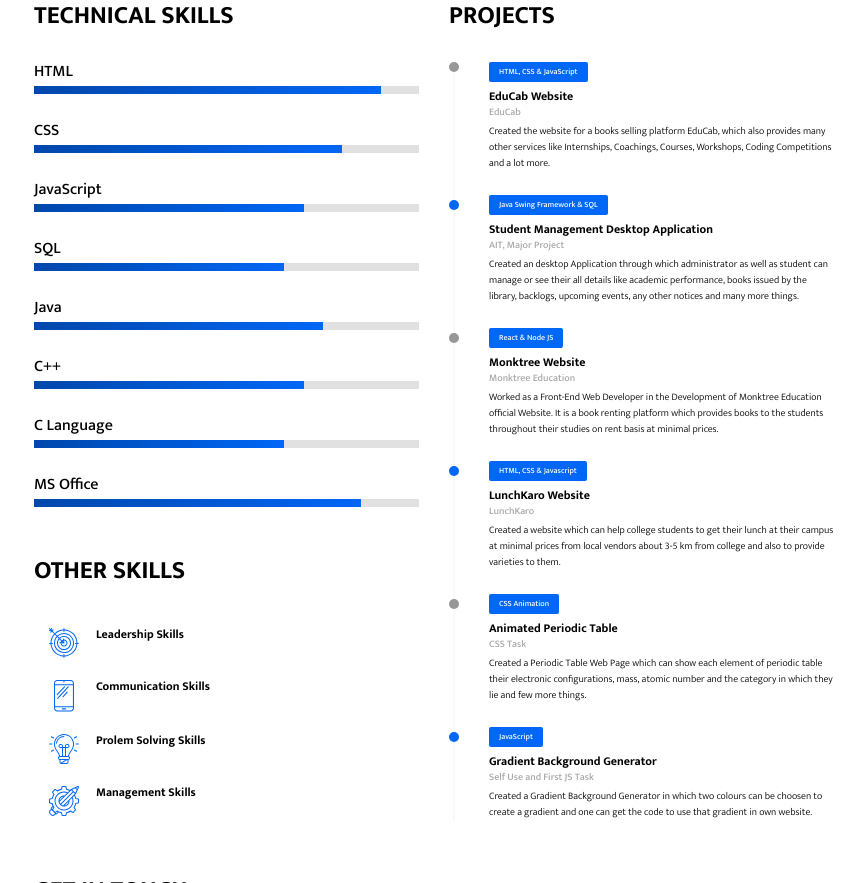
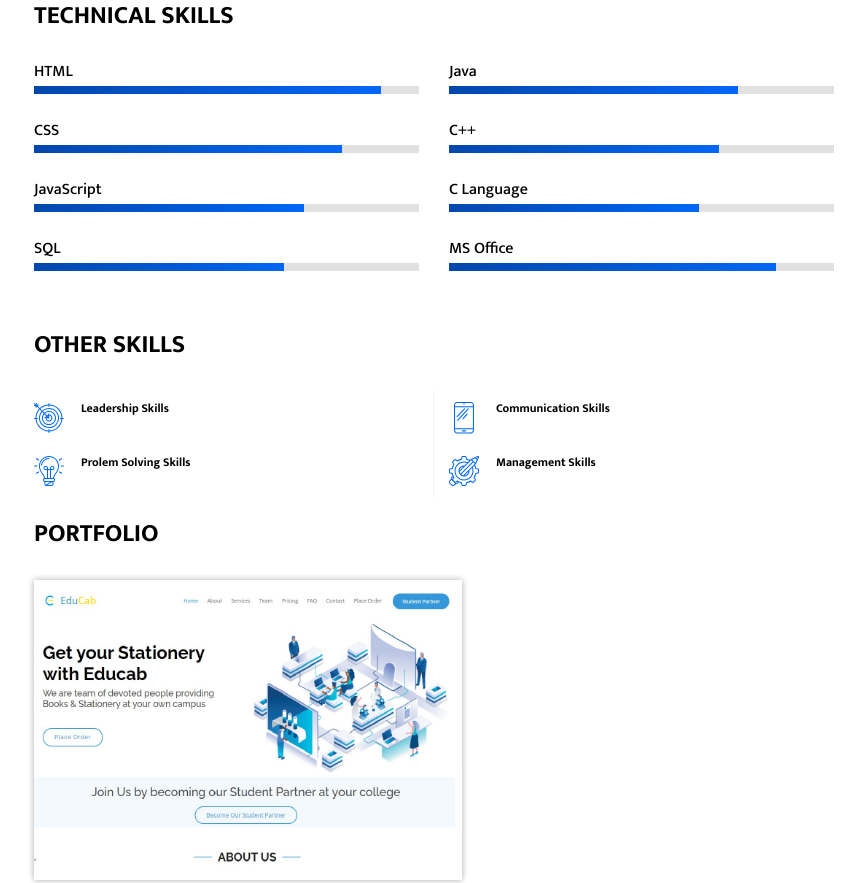
Before and after one commit to surajmamgai/surajmamgai.github.io, a plain HTML site: page index.html in a window 1280 px wide. Shown: the part 822-1705 px from the top of the page, without its empty margins (326-1191 px from the left). Drawn offline with Linux system fonts and the light colour scheme.

Commit message:
Update index.html

```diff
--- a/index.html
+++ b/index.html
@@ -6,7 +6,6 @@
     <meta name="viewport" content="width=device-width, initial-scale=1.0">
     <meta http-equiv="X-UA-Compatible" content="ie=edge">
     <title>Suraj Mamgai Portfolio</title>
-
     <!-- Global site tag (gtag.js) - Google Analytics -->
 <script async src="https://www.googletagmanager.com/gtag/js?id=UA-175204209-1"></script>
 <script>
@@ -26,19 +25,10 @@
     <header>
         <button class="btn btn-white btn-share ml-auto mr-3 ml-md-0 mr-md-auto" onclick="Copy();"><img src="assets/images/share.svg" alt="share" class="btn-img">
             SHARE</button>
-            <script>
-                function Copy()
-    {
-        var Url = document.createElement("textarea");
-        Url.innerHTML = window.location.href;
-        Copied = Url.createTextRange();
-        Copied.execCommand("Copy");
-    }
-            </script>
         <nav class="collapsible-nav" id="collapsible-nav">
-            <a href="index.html" class="nav-link active">HOME</a>
-            <a href="portfolio.html" class="nav-link">PORTFOLIO</a>
-            <a href="contact.html" class="nav-link">CONTACT</a>
+            <a href="#home" class="nav-link active scrollto">HOME</a>
+            <a href="#portfolio" class="nav-link scrollto">PORTFOLIO</a>
+            <a href="#contact" class="nav-link scrollto">CONTACT</a>
         </nav>
         <button class="btn btn-menu-toggle btn-white rounded-circle" data-toggle="collapsible-nav"
             data-target="collapsible-nav"><img src="assets/images/hamburger.svg" alt="hamburger"></button>
@@ -75,8 +65,8 @@
                 <div class="card-body">
                     <div class="widget-content">
                         <h5 class="widget-title card-title">LANGUAGES</h5>
-                        <p>English : Fluent</p>
-                        <p>Hindi : Native</p>
+                        <p>English : fluent</p>
+                        <p>Hindi : native</p>
                     </div>
                 </div>
             </div>
@@ -178,9 +168,9 @@
                 </div>
             </section>
             <section class="services-section">
+                <h2 class="section-title">TECHNICAL SKILLS</h2>
                 <div class="row">
                     <div class="col-lg-6">
-                        <h2 class="section-title">Technical Skills</h2>
                 <div class="progressBar">
                     <h4>HTML</h4>
                     <div class="progressBarContainer">
@@ -205,6 +195,8 @@
                       <div class="progressBarValue value-65"></div>
                     </div>
                   </div>
+                  </div>
+                  <div class="col-lg-6">
                   <div class="progressBar">
                     <h4>Java</h4>
                     <div class="progressBarContainer">
@@ -228,8 +220,14 @@
                     <div class="progressBarContainer">
                       <div class="progressBarValue value-85"></div>
                     </div>
-                  </div><br>
+                  </div>
+                  </div>
+                  </div>
+
+        </section>
+          <section>
             <h2 class="section-title">OTHER SKILLS</h2>
+               <div class="row">
                     <div class="media service-card col-lg-6">
                         <div class="service-icon">
                             <img src="assets/images/001-target.svg" alt="target">
@@ -264,62 +262,58 @@
                         </div>
                     </div>
                 </div>
+            </section>
+            <br>
+            <section class="portfolio-section">
+                <div id="portfolio"></div>
+                <h2 class="section-title">PORTFOLIO</h2>
 
-                  <div class="col-lg-6">
-                    <h2 class="section-title">Projects</h2>
-                        <ul class="time-line">
-                            <li class="time-line-item">
-                                <span class="badge badge-primary">HTML, CSS & JavaScript</span>
-                                <h6 class="time-line-item-title">EduCab Website</h6>
-                                <p class="time-line-item-subtitle">EduCab</p>
-                                <p class="time-line-item-content">
-                                    Created the website for a books selling platform EduCab, which also provides many other services like Internships, Coachings, Courses, Workshops, Coding Competitions and a lot more.
-                                </p>
-                            </li>
-                            <li class="time-line-item">
-                                <span class="badge badge-primary">Java Swing Framework & SQL</span>
-                                <h6 class="time-line-item-title">Student Management Desktop Application</h6>
-                                <p class="time-line-item-subtitle">AIT, Major Project</p>
-                                <p class="time-line-item-content">
-                                    Created an desktop Application through which administrator as well as student can manage or see their all details like academic performance, books issued by the library, backlogs, upcoming events, any other notices and many more things.
-                                </p>
-                            </li>
-                            <li class="time-line-item">
-                                <span class="badge badge-primary">React & Node JS</span>
-                                <h6 class="time-line-item-title">Monktree Website</h6>
-                                <p class="time-line-item-subtitle">Monktree Education</p>
-                                <p class="time-line-item-content">
-                                    Worked as a Front-End Web Developer in the Development of Monktree Education official Website. It is a book renting platform which provides books to the students throughout their studies on rent basis at minimal prices.
-                                </p>
-                            </li>
-                            <li class="time-line-item">
-                                <span class="badge badge-primary">HTML, CSS & Javascript</span>
-                                <h6 class="time-line-item-title">LunchKaro Website</h6>
-                                <p class="time-line-item-subtitle">LunchKaro</p>
-                                <p class="time-line-item-content">
-                                    Created a website which can help college students to get their lunch at their campus at minimal prices from local vendors about 3-5 km from college and also to provide varieties to them.
-                                </p>
-                            </li>
-                            <li class="time-line-item">
-                                <span class="badge badge-primary">CSS Animation</span>
-                                <h6 class="time-line-item-title">Animated Periodic Table</h6>
-                                <p class="time-line-item-subtitle">CSS Task</p>
-                                <p class="time-line-item-content">
-                                    Created a Periodic Table Web Page which can show each element of periodic table their electronic configurations, mass, atomic number and the category in which they lie and few more things.
-                                </p>
-                            </li>
-                            <li class="time-line-item">
-                                <span class="badge badge-primary">JavaScript</span>
-                                <h6 class="time-line-item-title">Gradient Background Generator</h6>
-                                <p class="time-line-item-subtitle">Self Use and First JS Task</p>
-                                <p class="time-line-item-content">
-                                    Created a Gradient Background Generator in which two colours can be choosen to create a gradient and one can get the code to use that gradient in own website.
-                                </p>
-                            </li>
-                        </ul>
-                    </div>
+                <div class="portfolio-wrapper">
+                    <figure class="hover-box">
+                        <img src="assets/images/educab.jpeg" alt="project" class="portfolio-item-img">
+                        <figcaption class="portfolio-item-details overlay">
+                            <h5 class="portfolio-item-title">EduCab</h5>
+                            <p class="portfolio-item-description">Website Development</p>
+                        </figcaption>
+                    </figure>
+                    <figure class="hover-box">
+                        <img src="assets/images/sms.jpeg" alt="project" class="portfolio-item-img">
+                        <figcaption class="portfolio-item-details overlay">
+                            <h5 class="portfolio-item-title">Student Management System</h5>
+                            <p class="portfolio-item-description">Java Application, Swing Framework</p>
+                        </figcaption>
+                    </figure>
+                    <figure class="hover-box">
+                        <img src="assets/images/monktree.jpeg" alt="project" class="portfolio-item-img">
+                        <figcaption class="portfolio-item-details overlay">
+                            <h5 class="portfolio-item-title">Monktree</h5>
+                            <p class="portfolio-item-description">Website Development</p>
+                        </figcaption>
+                    </figure>
+                    <figure class="hover-box">
+                        <img src="assets/images/lunchkaro.jpeg" alt="project" class="portfolio-item-img">
+                        <figcaption class="portfolio-item-details overlay">
+                            <h5 class="portfolio-item-title">LunchKaro</h5>
+                            <p class="portfolio-item-description">Website Development</p>
+                        </figcaption>
+                    </figure>
+                    <figure class="hover-box">
+                        <img src="assets/images/periodictable.jpeg" alt="project" class="portfolio-item-img">
+                        <figcaption class="portfolio-item-details overlay">
+                            <h5 class="portfolio-item-title">CSS Animated Periodic Table</h5>
+                            <p class="portfolio-item-description">Web Page</p>
+                        </figcaption>
+                    </figure>
+                    <figure class="hover-box">
+                        <img src="assets/images/gradient.jpeg" alt="project" class="portfolio-item-img">
+                        <figcaption class="portfolio-item-details overlay">
+                            <h5 class="portfolio-item-title">Gradient Background Generator</h5>
+                            <p class="portfolio-item-description">Web Page</p>
+                        </figcaption>
+                    </figure>
                 </div>
             </section>
+
             <section class="contact-section">
                 <h2 class="section-title">GET IN TOUCH</h2>
                 <p class="mb-4">If you’d like to talk about a project, our work or anything else then get in touch.</p>
@@ -334,6 +328,7 @@
                         <p class="contact-card-content">notify.suraj@gmail.com</p>
                     </div>
                 </div>
+
                 <form action="https://docs.google.com/forms/u/1/d/e/1FAIpQLSf3exstx4zYbgvjARDmPfoj-ZUD--8Drkrq8uzGhRMWwqNA9Q/formResponse" class="contact-form">
                     <div class="form-group form-group-name">
                       <label for="name" class="sr-only">Name</label>
```
Lines whose indentation alone changed are shown as unchanged.
